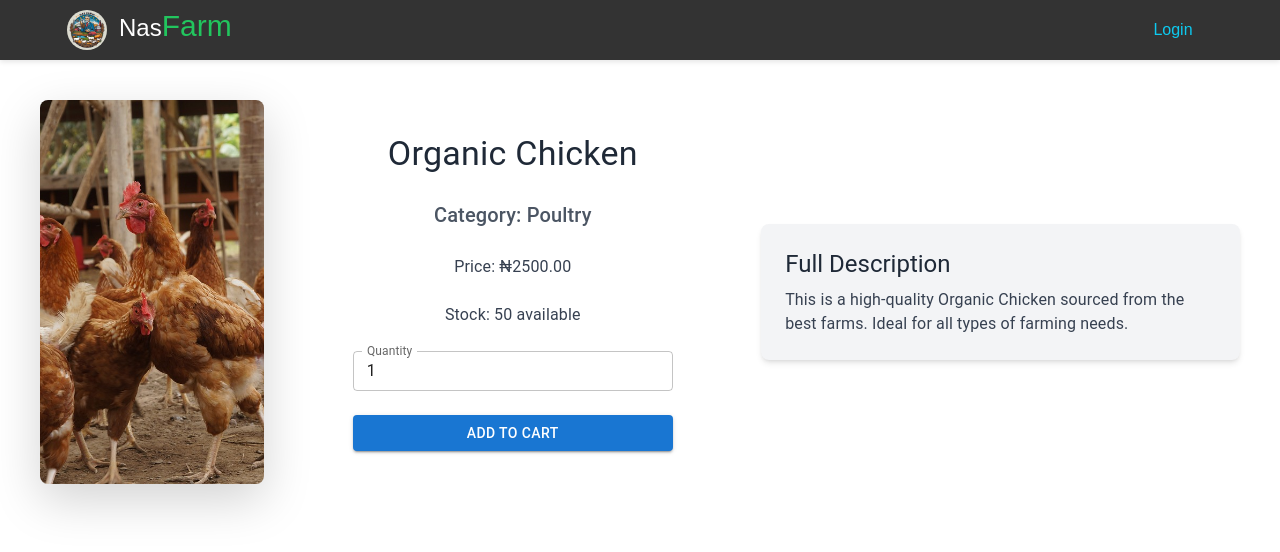
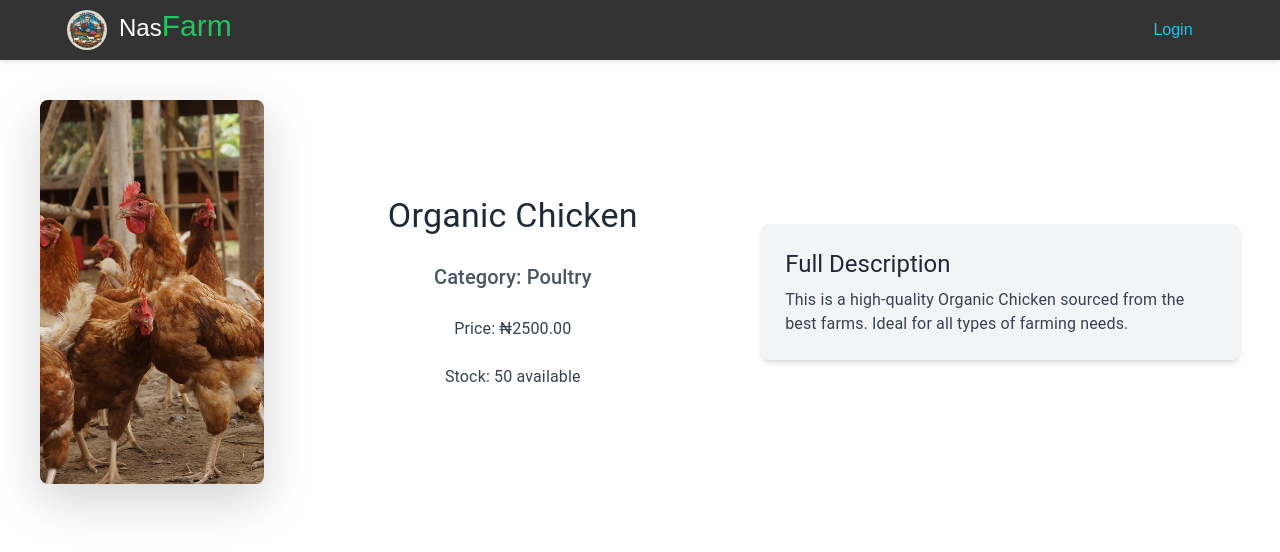
Before and after one commit to bolaji2274/backend-conf, a React (Create React App) app in the folder frontend/: page /product/1 in a window 1280 px wide. Shown: the top 552 px of the page. Built offline with nearby package versions, Linux system fonts and the light colour scheme.

Commit message:
add cart remove in product description

```diff
--- a/frontend/src/pages/ProductDescription.js
+++ b/frontend/src/pages/ProductDescription.js
@@ -76,7 +76,7 @@ const ProductDescription = () => {
         </Typography>
 
         {/* Quantity Input */}
-        <TextField
+        {/* <TextField
           label="Quantity"
           type="number"
           value={quantity}
@@ -85,17 +85,17 @@ const ProductDescription = () => {
           variant="outlined"
           size="small"
           className="w-full max-w-xs mx-auto lg:mx-0"
-        />
+        /> */}
 
         {/* Add to Cart Button */}
-        <Button
+        {/* <Button
           variant="contained"
           color="primary"
           onClick={handleAddToCart}
           className="w-full max-w-xs mx-auto lg:mx-0"
         >
           Add to Cart
-        </Button>
+        </Button> */}
       </motion.div>
 
       {/* Full Description */}
```
